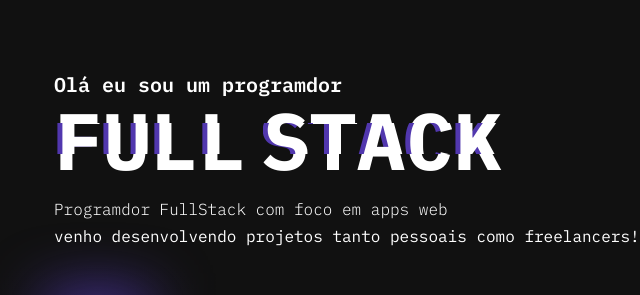
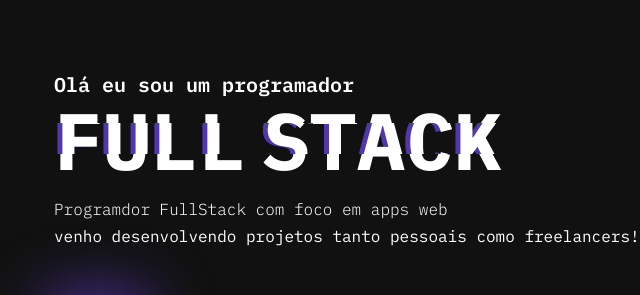
Before and after one commit to LeonardoCides/portfolio, a plain HTML site: page index.html in a window 1280 px wide. Shown: the part 276-571 px from the top of the page, 16-656 px from the left. Drawn offline with Linux system fonts and the light colour scheme; a script that the page names is missing.

Commit message:
Correct spelling of 'programdor' to 'programador'

```diff
--- a/index.html
+++ b/index.html
@@ -75,7 +75,7 @@
         </nav>
         <section class="header__container container">
             <div class="header__left">
-                <span class="header__sup-text">Olá eu sou um programdor</span>
+                <span class="header__sup-text">Olá eu sou um programador</span>
                 <h1 class="header__title">
                     <span class="header__title-1" data-role="Full">Full</span>
                     <span class="header__title-2" data-role="Stack">Stack</span>
```
